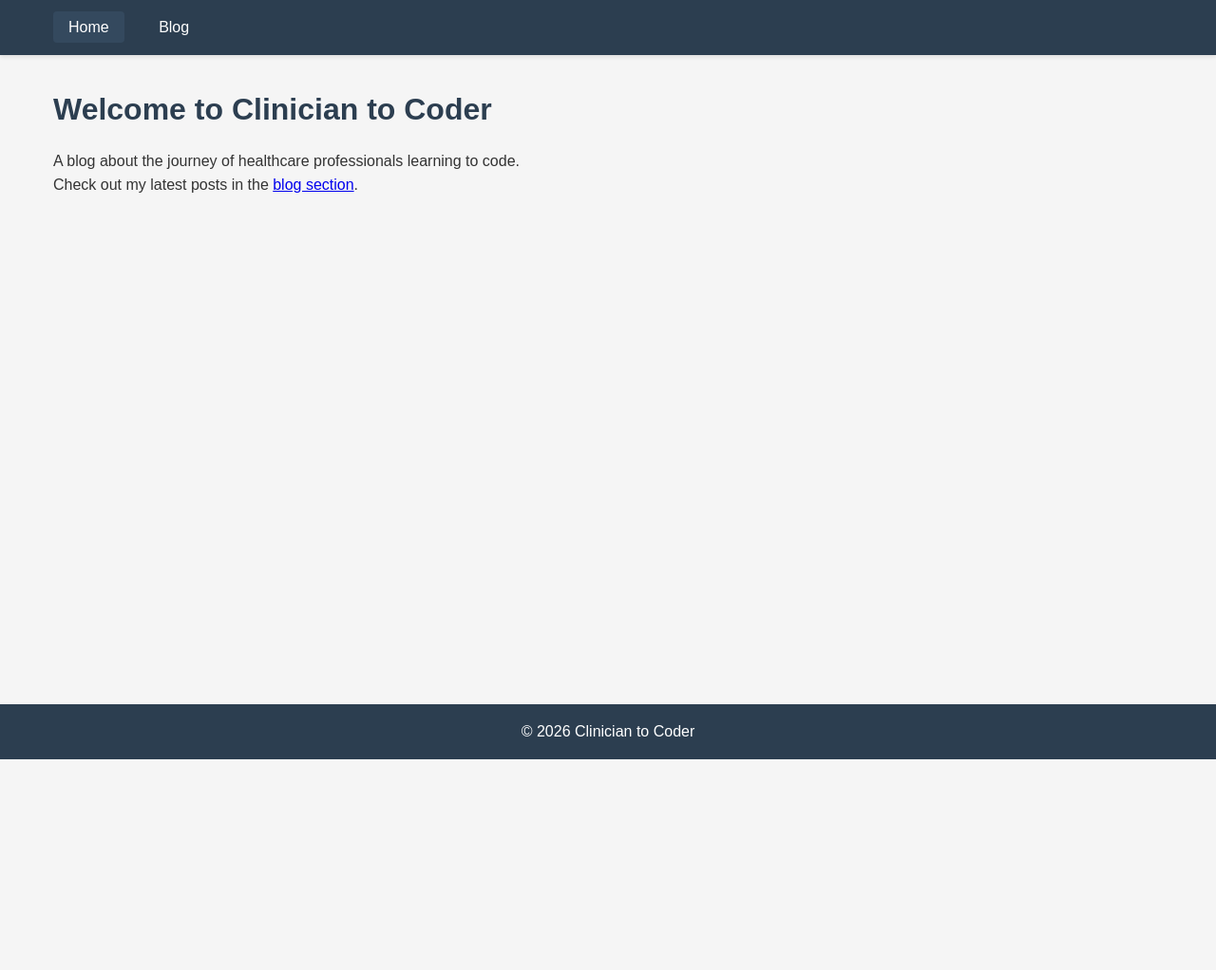
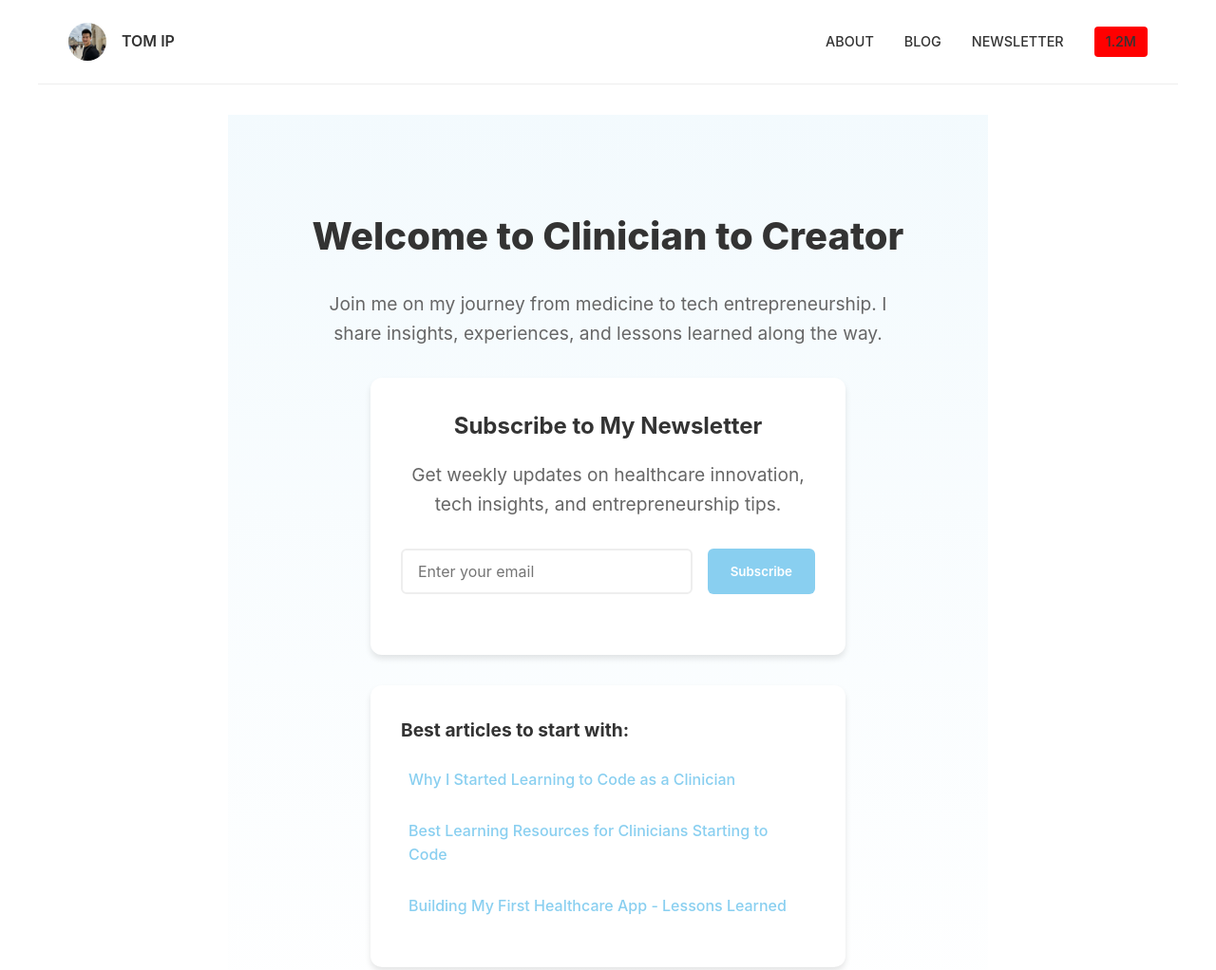
Before and after one commit to Ninjanated/c2c-personalblog, an Eleventy site: page src/index.njk in a window 1280 px wide. Shown: the top 1022 px of the page at 95% size. Before the commit the page ends 800 px from the top, so only its background shows below. Built offline with nearby package versions, Linux system fonts and the light colour scheme; Eleventy itself is replaced by a stand-in of ours; files that its build step writes are made by us from their sources.

Commit message:
njk changes

```diff
--- /dev/null
+++ b/src/_includes/base.njk
@@ -0,0 +1,148 @@
+<!DOCTYPE html>
+<html lang="en">
+<head>
+    <meta charset="UTF-8">
+    <meta name="viewport" content="width=device-width, initial-scale=1.0">
+    <title>{{ title }} - Tom Ip</title>
+    <style>
+        :root {
+            --primary-color: #89CFF0;
+            --text-color: #333;
+            --background-color: #fff;
+            --secondary-color: #6BA4C7;
+        }
+
+        * {
+            margin: 0;
+            padding: 0;
+            box-sizing: border-box;
+            font-family: -apple-system, BlinkMacSystemFont, 'Segoe UI', Roboto, Oxygen, Ubuntu, Cantarell, sans-serif;
+        }
+
+        body {
+            background-color: var(--background-color);
+            color: var(--text-color);
+            line-height: 1.6;
+            min-height: 100vh;
+            display: flex;
+            flex-direction: column;
+        }
+
+        .header {
+            padding: 1.5rem 2rem;
+            display: flex;
+            justify-content: space-between;
+            align-items: center;
+            max-width: 1200px;
+            margin: 0 auto;
+            width: 100%;
+            border-bottom: 1px solid #eee;
+        }
+
+        .brand {
+            display: flex;
+            align-items: center;
+            gap: 1rem;
+            text-decoration: none;
+            color: var(--text-color);
+            font-weight: 600;
+        }
+
+        .brand img {
+            width: 40px;
+            height: 40px;
+            border-radius: 50%;
+            object-fit: cover;
+            display: block;
+        }
+
+        .nav {
+            display: flex;
+            gap: 2rem;
+            align-items: center;
+        }
+
+        .nav a {
+            text-decoration: none;
+            color: var(--text-color);
+            font-weight: 500;
+            font-size: 0.9rem;
+            transition: color 0.2s;
+        }
+
+        .nav a:hover {
+            color: var(--primary-color);
+        }
+
+        .youtube-badge {
+            background-color: #FF0000;
+            color: white;
+            padding: 0.25rem 0.75rem;
+            border-radius: 4px;
+            text-decoration: none;
+            font-weight: 600;
+            font-size: 0.8rem;
+            transition: opacity 0.2s;
+        }
+
+        .youtube-badge:hover {
+            opacity: 0.9;
+            color: white !important;
+        }
+
+        main {
+            flex: 1;
+            width: 100%;
+            max-width: 1200px;
+            margin: 0 auto;
+            padding: 2rem;
+        }
+
+        .content {
+            width: 100%;
+            max-width: 800px;
+            margin: 0 auto;
+        }
+
+        @media (max-width: 768px) {
+            .header {
+                flex-direction: column;
+                gap: 1rem;
+                text-align: center;
+                padding: 1rem;
+            }
+
+            .nav {
+                gap: 1rem;
+                flex-wrap: wrap;
+                justify-content: center;
+            }
+
+            main {
+                padding: 1rem;
+            }
+        }
+    </style>
+    {% block head %}{% endblock %}
+</head>
+<body>
+    <header class="header">
+        <a href="/" class="brand">
+            <img src="/images/profilepic.jpeg" alt="Tom Ip">
+            <span>TOM IP</span>
+        </a>
+        <nav class="nav">
+            <a href="/about">ABOUT</a>
+            <a href="/blog">BLOG</a>
+            <a href="/newsletter">NEWSLETTER</a>
+            <a href="#" class="youtube-badge">1.2M</a>
+        </nav>
+    </header>
+
+    <main>
+        <div class="content">
+            {% block content %}{% endblock %}
+        </div>
+    </main>
+</body>
+</html>
--- a/src/index.njk
+++ b/src/index.njk
@@ -1,7 +1,168 @@
----
-layout: base.njk
-title: Home
----
-<h1>Welcome to Clinician to Coder</h1>
-<p>A blog about the journey of healthcare professionals learning to code.</p>
-<p>Check out my latest posts in the <a href="/blog">blog section</a>.</p>
+{% extends "base.njk" %}
+
+{% block head %}
+<style>
+    .hero {
+        text-align: center;
+        padding: 6rem 0;
+        background: linear-gradient(to bottom, rgba(137, 207, 240, 0.1), transparent);
+    }
+
+    .hero h1 {
+        font-size: 2.5rem;
+        margin-bottom: 1.5rem;
+        font-weight: 800;
+    }
+
+    .hero p {
+        font-size: 1.2rem;
+        color: #666;
+        max-width: 600px;
+        margin: 0 auto 2rem;
+    }
+
+    .newsletter-box {
+        background-color: white;
+        padding: 2rem;
+        border-radius: 12px;
+        box-shadow: 0 4px 6px rgba(0, 0, 0, 0.1);
+        max-width: 500px;
+        margin: 0 auto 2rem;
+    }
+
+    .newsletter-box h2 {
+        font-size: 1.5rem;
+        margin-bottom: 1rem;
+        color: var(--text-color);
+    }
+
+    .tagline {
+        color: #666;
+        font-size: 0.95rem;
+        margin-bottom: 1.5rem;
+    }
+
+    .newsletter-form {
+        display: flex;
+        gap: 1rem;
+        margin-bottom: 2rem;
+    }
+
+    .newsletter-form input[type="email"] {
+        flex: 1;
+        padding: 0.75rem 1rem;
+        border: 2px solid #eee;
+        border-radius: 6px;
+        font-size: 1rem;
+        transition: border-color 0.2s;
+    }
+
+    .newsletter-form input[type="email"]:focus {
+        outline: none;
+        border-color: var(--primary-color);
+    }
+
+    .newsletter-form button {
+        background-color: var(--primary-color);
+        color: white;
+        border: none;
+        padding: 0.75rem 1.5rem;
+        border-radius: 6px;
+        font-weight: 600;
+        cursor: pointer;
+        transition: background-color 0.2s;
+    }
+
+    .newsletter-form button:hover {
+        background-color: var(--secondary-color);
+    }
+
+    .recommended-articles {
+        background-color: white;
+        padding: 2rem;
+        border-radius: 12px;
+        box-shadow: 0 4px 6px rgba(0, 0, 0, 0.1);
+        max-width: 500px;
+        margin: 0 auto;
+    }
+
+    .recommended-articles h3 {
+        font-size: 1.2rem;
+        color: var(--text-color);
+        margin-bottom: 1rem;
+        text-align: left;
+    }
+
+    .article-list {
+        list-style: none;
+        padding: 0;
+        text-align: left;
+    }
+
+    .article-list li {
+        margin-bottom: 0.75rem;
+        padding: 0.5rem;
+        border-radius: 6px;
+        transition: background-color 0.2s;
+    }
+
+    .article-list li:hover {
+        background-color: rgba(137, 207, 240, 0.1);
+    }
+
+    .article-list a {
+        color: var(--primary-color);
+        text-decoration: none;
+        font-weight: 500;
+        transition: color 0.2s;
+        display: block;
+    }
+
+    .article-list a:hover {
+        color: var(--secondary-color);
+    }
+
+    @media (max-width: 768px) {
+        .hero {
+            padding: 4rem 1rem;
+        }
+
+        .hero h1 {
+            font-size: 2rem;
+        }
+
+        .newsletter-form {
+            flex-direction: column;
+        }
+
+        .newsletter-box, .recommended-articles {
+            margin: 0 1rem 2rem;
+        }
+    }
+</style>
+{% endblock %}
+
+{% block content %}
+<section class="hero">
+    <h1>Welcome to Clinician to Creator</h1>
+    <p>Join me on my journey from medicine to tech entrepreneurship. I share insights, experiences, and lessons learned along the way.</p>
+
+    <div class="newsletter-box">
+        <h2>Subscribe to My Newsletter</h2>
+        <p class="tagline">Get weekly updates on healthcare innovation, tech insights, and entrepreneurship tips.</p>
+        <form class="newsletter-form" action="/subscribe" method="POST">
+            <input type="email" placeholder="Enter your email" required>
+            <button type="submit">Subscribe</button>
+        </form>
+    </div>
+
+    <div class="recommended-articles">
+        <h3>Best articles to start with:</h3>
+        <ul class="article-list">
+            <li><a href="/posts/why-i-started-coding/">Why I Started Learning to Code as a Clinician</a></li>
+            <li><a href="/posts/learning-resources/">Best Learning Resources for Clinicians Starting to Code</a></li>
+            <li><a href="/posts/building-first-project/">Building My First Healthcare App - Lessons Learned</a></li>
+        </ul>
+    </div>
+</section>
+{% endblock %}
--- /dev/null
+++ b/src/newsletter.njk
@@ -0,0 +1,109 @@
+---
+layout: base.njk
+title: Newsletter
+---
+
+{% block head %}
+<style>
+    .newsletter-content h1 {
+        font-size: 2.5rem;
+        margin-bottom: 2rem;
+        color: var(--primary-color);
+    }
+
+    .newsletter-content p {
+        margin-bottom: 1.5rem;
+        font-size: 1.1rem;
+    }
+
+    .features {
+        margin: 3rem 0;
+    }
+
+    .feature {
+        display: flex;
+        align-items: flex-start;
+        margin-bottom: 2rem;
+    }
+
+    .feature-icon {
+        font-size: 1.5rem;
+        margin-right: 1rem;
+        color: var(--primary-color);
+    }
+
+    .newsletter-form {
+        background: #f8f9fa;
+        padding: 2rem;
+        border-radius: 8px;
+        margin-top: 2rem;
+    }
+
+    .form-group {
+        display: flex;
+        gap: 1rem;
+        margin-top: 1rem;
+    }
+
+    .form-group input {
+        flex: 1;
+        padding: 0.75rem;
+        border: 2px solid #eee;
+        border-radius: 4px;
+        font-size: 1rem;
+    }
+
+    .form-group button {
+        background-color: var(--primary-color);
+        color: white;
+        border: none;
+        padding: 0.75rem 2rem;
+        border-radius: 4px;
+        cursor: pointer;
+        font-weight: 600;
+    }
+</style>
+{% endblock %}
+
+{% block content %}
+<div class="newsletter-content">
+    <h1>Weekly Healthcare Innovation Newsletter</h1>
+    <p>Join thousands of healthcare professionals who receive my weekly insights on healthcare innovation, technology, and entrepreneurship.</p>
+
+    <div class="features">
+        <div class="feature">
+            <span class="feature-icon">💡</span>
+            <div>
+                <h3>Actionable Insights</h3>
+                <p>Get practical strategies and tips you can implement immediately in your healthcare practice or business.</p>
+            </div>
+        </div>
+
+        <div class="feature">
+            <span class="feature-icon">🚀</span>
+            <div>
+                <h3>Innovation Updates</h3>
+                <p>Stay ahead of the curve with the latest developments in healthcare technology and digital transformation.</p>
+            </div>
+        </div>
+
+        <div class="feature">
+            <span class="feature-icon">🔍</span>
+            <div>
+                <h3>Case Studies</h3>
+                <p>Learn from real-world examples of successful healthcare entrepreneurs and innovators.</p>
+            </div>
+        </div>
+    </div>
+
+    <div class="newsletter-form">
+        <h2>Join the Community</h2>
+        <p>Get weekly insights delivered straight to your inbox. No fluff, just valuable content.</p>
+        <div class="form-group">
+            <input type="email" placeholder="Your Email Address">
+            <button type="submit">Subscribe Now</button>
+        </div>
+        <p style="margin-top: 1rem; font-size: 0.9rem; text-align: center;">Join thousands of healthcare professionals already subscribed!</p>
+    </div>
+</div>
+{% endblock %}
```
Also changed, not shown: src/_includes/post.njk (added, +86 -0 lines), src/about.njk (added, +39 -0 lines), src/blog.njk (+63 -16 lines), src/posts/building-first-project.md (+1 -1 lines), src/posts/from-emr-to-ide.md (added, +14 -0 lines), src/posts/learning-resources.md (+1 -1 lines), src/posts/why-i-started-coding.md (+1 -1 lines), .eleventy.js, src/images/profilepic.jpeg (added).
